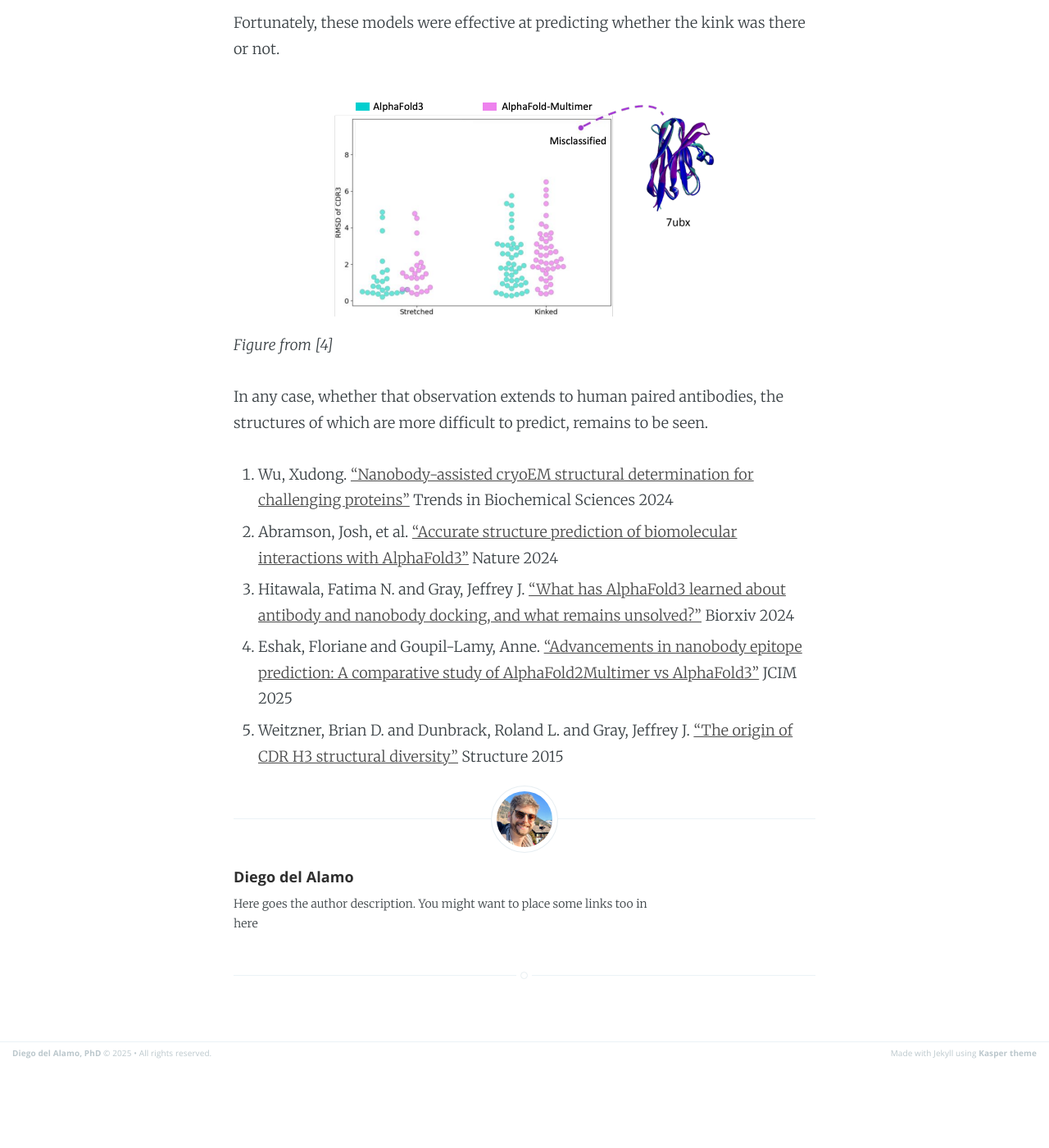
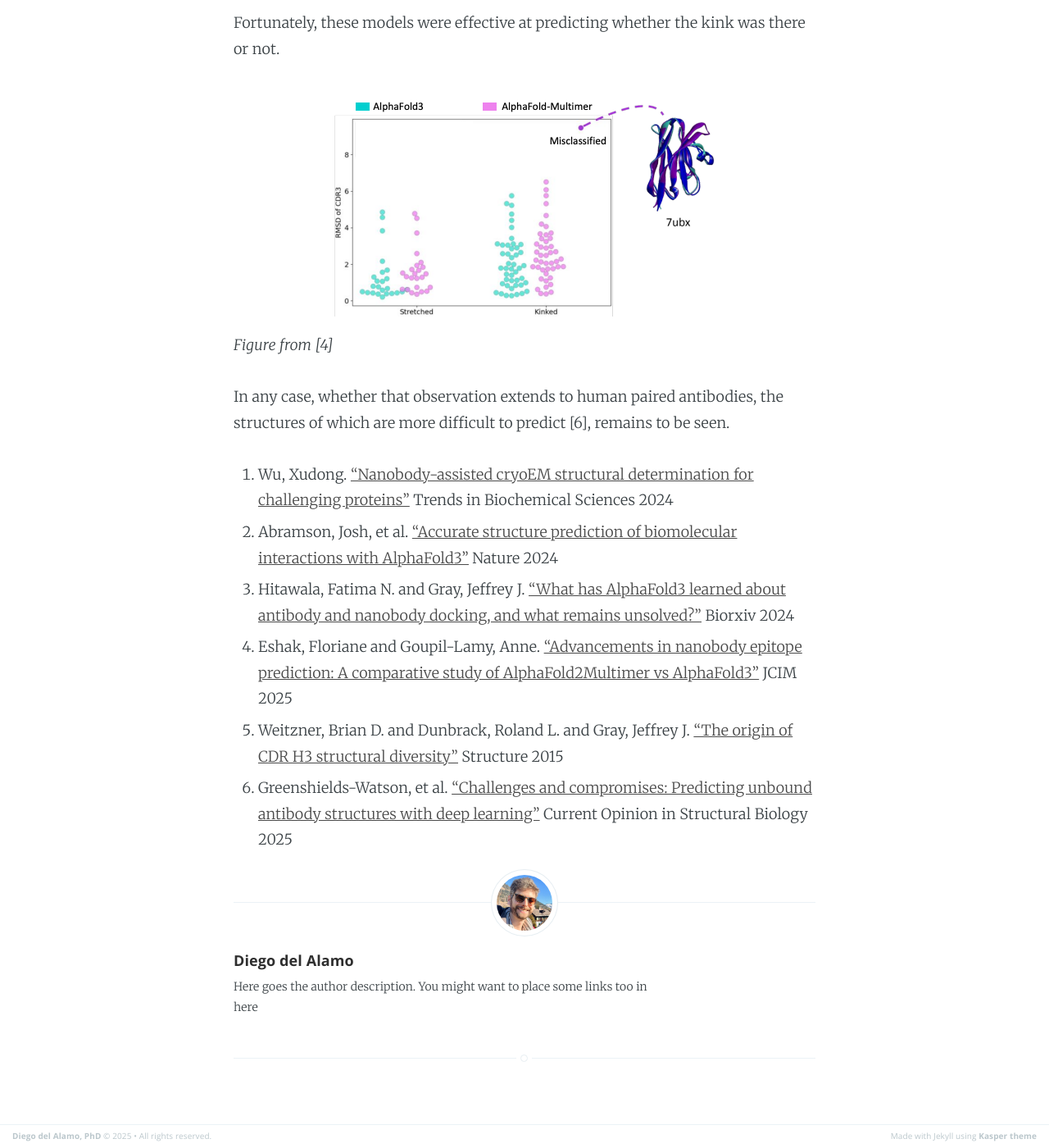
Before and after one commit to delalamo/delalamo.github.io, a Jekyll site: the page built from _posts/2025-9-2-test.markdown, in a window 1280 px wide and 1400 px high, scrolled down 1302 px. Shown: the whole window at 82% size. Built offline with Jekyll 4.4.1, drawn with Linux system fonts in a browser that asks for light colours; before the commit the page ends 2600 px from its top, so only the background shows below that; some of the changed text lies outside the part shown.

Commit message:
Update 2025-9-2-test.markdown

```diff
--- a/_posts/2025-9-2-test.markdown
+++ b/_posts/2025-9-2-test.markdown
@@ -1,6 +1,6 @@
 ---
 layout: post
-title:  "Nanobody CDR3 structure prediction."
+title:  "Nanobody CDR3 structure prediction"
 date:   2025-2-13 2:27:00
 categories: Zettelkasten
 ---
@@ -16,10 +16,11 @@ Fortunately, these models were effective at predicting whether the kink was ther
 ![CDR3 conformation is mostly correctly predicted by AlphaFold2 and AlphaFold3](/assets/post_images/2025_09_02/2025_09_02_B.png)
 *Figure from [4]*
 
-In any case, whether that observation extends to human paired antibodies, the structures of which are more difficult to predict, remains to be seen.
+In any case, whether that observation extends to human paired antibodies, the structures of which are more difficult to predict [6], remains to be seen.
 
 1. Wu, Xudong. ["Nanobody-assisted cryoEM structural determination for challenging proteins"](doi.org/10.1016/j.tibs.2024.06.002) Trends in Biochemical Sciences 2024
 2. Abramson, Josh, et al. ["Accurate structure prediction of biomolecular interactions with AlphaFold3"](doi.org/10.1038/s41586-024-07487-w) Nature 2024
 3. Hitawala, Fatima N. and Gray, Jeffrey J. ["What has AlphaFold3 learned about antibody and nanobody docking, and what remains unsolved?"](doi.org/10.1101/2024.09.21.614257) Biorxiv 2024
 4. Eshak, Floriane and Goupil-Lamy, Anne. ["Advancements in nanobody epitope prediction: A comparative study of AlphaFold2Multimer vs AlphaFold3"](doi.org/10.1021/acs.jcim.4c01877) JCIM 2025
 5. Weitzner, Brian D. and Dunbrack, Roland L. and Gray, Jeffrey J. ["The origin of CDR H3 structural diversity"](doi.org/10.1016/j.str.2014.11.010) Structure 2015
+6. Greenshields-Watson, et al. ["Challenges and compromises: Predicting unbound antibody structures with deep learning"](doi.org/10.1016/j.sbi.2025.102983) Current Opinion in Structural Biology 2025
```
